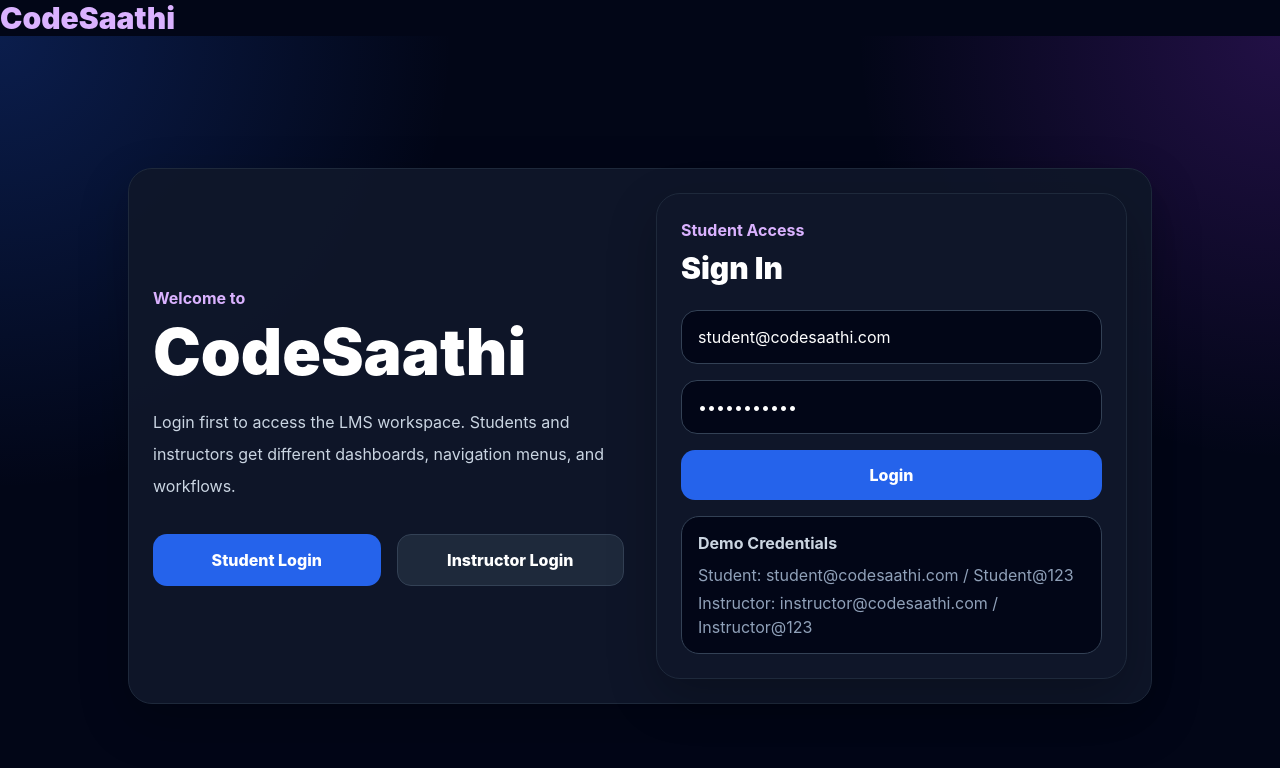
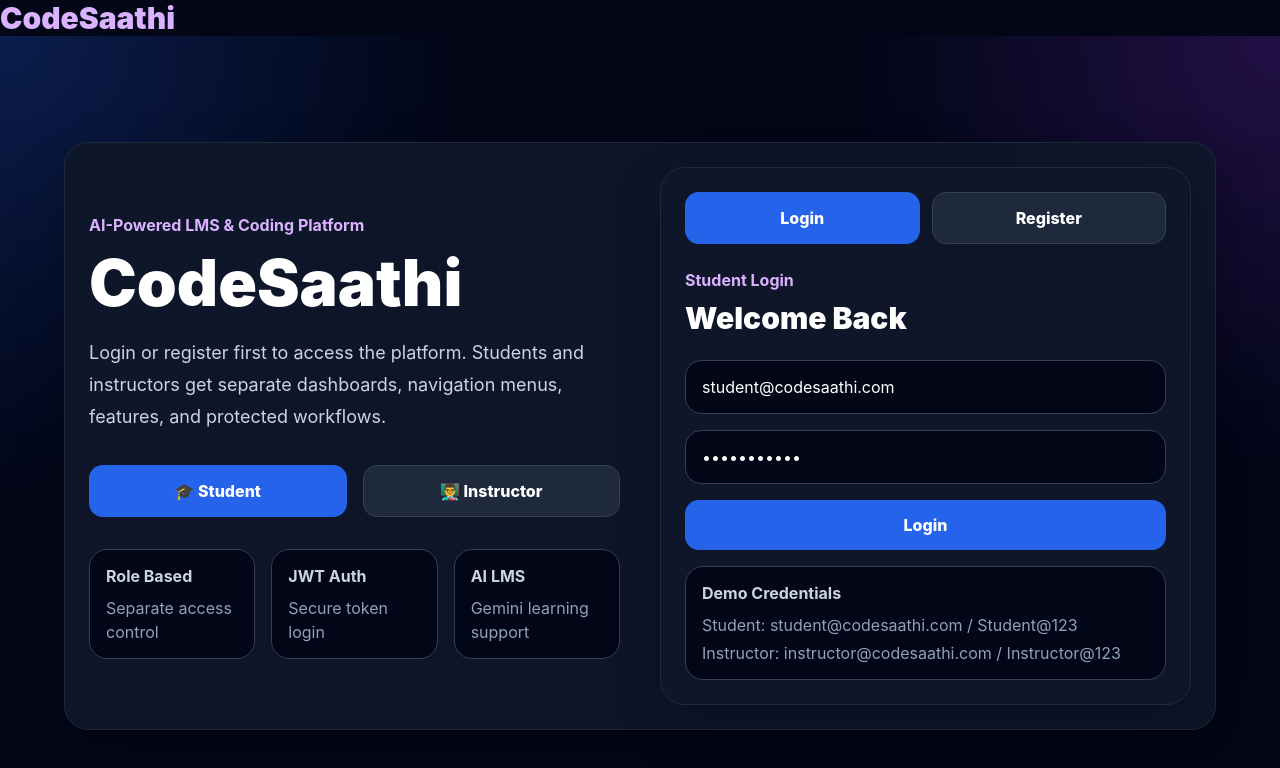
Before and after one commit to saraswati-5806/CodeSaathi, a Next.js app in the folder frontend/: page /login in a window 1280 px wide. Shown: the top 768 px of the page. Built offline with nearby package versions, Linux system fonts and the light colour scheme; no server answers.

Commit message:
Add login register and role based access page

```diff
--- a/frontend/src/app/login/page.js
+++ b/frontend/src/app/login/page.js
@@ -5,21 +5,23 @@
 const API_URL = process.env.NEXT_PUBLIC_API_URL || "http://localhost:5000";
 
 export default function LoginPage() {
+  const [mode, setMode] = useState("login");
   const [role, setRole] = useState("student");
+  const [name, setName] = useState("Demo Student");
   const [email, setEmail] = useState("student@codesaathi.com");
   const [password, setPassword] = useState("Student@123");
   const [loading, setLoading] = useState(false);
   const [message, setMessage] = useState("");
 
   useEffect(() => {
-    const savedToken = localStorage.getItem("codesaathi_token");
+    const token = localStorage.getItem("codesaathi_token");
     const savedRole = localStorage.getItem("codesaathi_role");
 
-    if (savedToken && savedRole === "instructor") {
+    if (token && savedRole === "instructor") {
       window.location.href = "/instructor/dashboard";
     }
 
-    if (savedToken && savedRole === "student") {
+    if (token && savedRole === "student") {
       window.location.href = "/dashboard";
     }
   }, []);
@@ -28,41 +30,53 @@
     setRole(nextRole);
 
     if (nextRole === "instructor") {
+      setName("Demo Instructor");
       setEmail("instructor@codesaathi.com");
       setPassword("Instructor@123");
     } else {
+      setName("Demo Student");
       setEmail("student@codesaathi.com");
       setPassword("Student@123");
     }
   };
 
-  const login = async () => {
+  const submitAuth = async () => {
     setLoading(true);
     setMessage("");
 
     try {
-      const response = await fetch(`${API_URL}/api/auth/login`, {
+      const endpoint = mode === "login" ? "/api/auth/login" : "/api/auth/register";
+
+      const body =
+        mode === "login"
+          ? { email, password }
+          : { name, email, password, role };
+
+      const response = await fetch(`${API_URL}${endpoint}`, {
         method: "POST",
         headers: {
           "Content-Type": "application/json",
         },
-        body: JSON.stringify({ email, password }),
+        body: JSON.stringify(body),
       });
 
       const data = await response.json();
 
       if (!response.ok || !data.success) {
-        throw new Error(data.message || "Login failed");
+        throw new Error(data.message || data.error || "Authentication failed");
       }
 
-      const finalRole = data.user?.role || role;
+      const finalUser = data.user || data.data?.user || { name, email, role };
+      const finalToken = data.token || data.data?.token;
+      const finalRole = finalUser.role || role;
 
-      localStorage.setItem("codesaathi_token", data.token);
+      if (!finalToken) {
+        throw new Error("Token missing from backend response");
+      }
+
+      localStorage.setItem("codesaathi_token", finalToken);
       localStorage.setItem("codesaathi_role", finalRole);
-      localStorage.setItem(
-        "codesaathi_user",
-        JSON.stringify(data.user || { email, role: finalRole })
-      );
+      localStorage.setItem("codesaathi_user", JSON.stringify(finalUser));
 
       if (finalRole === "instructor") {
         window.location.href = "/instructor/dashboard";
@@ -77,16 +91,20 @@
   };
 
   return (
-    <main className="app-bg min-h-screen flex items-center justify-center px-4">
-      <section className="card w-full max-w-5xl">
-        <div className="grid lg:grid-cols-2 gap-8 items-center">
+    <main className="app-bg min-h-screen flex items-center justify-center px-4 py-10">
+      <section className="card w-full max-w-6xl">
+        <div className="grid lg:grid-cols-2 gap-10 items-center">
           <div>
-            <p className="text-purple-300 font-bold">Welcome to</p>
-            <h1 className="hero-title mt-2">CodeSaathi</h1>
+            <p className="text-purple-300 font-bold">
+              AI-Powered LMS & Coding Platform
+            </p>
 
-            <p className="text-slate-300 mt-5 leading-8">
-              Login first to access the LMS workspace. Students and instructors
-              get different dashboards, navigation menus, and workflows.
+            <h1 className="hero-title mt-3">CodeSaathi</h1>
+
+            <p className="text-slate-300 mt-5 leading-8 text-lg">
+              Login or register first to access the platform. Students and
+              instructors get separate dashboards, navigation menus, features,
+              and protected workflows.
             </p>
 
             <div className="grid sm:grid-cols-2 gap-4 mt-8">
@@ -95,7 +113,7 @@
                 className={role === "student" ? "btn-blue" : "btn-dark"}
                 onClick={() => switchRole("student")}
               >
-                Student Login
+                🎓 Student
               </button>
 
               <button
@@ -103,16 +121,65 @@
                 className={role === "instructor" ? "btn-purple" : "btn-dark"}
                 onClick={() => switchRole("instructor")}
               >
-                Instructor Login
+                👨‍🏫 Instructor
               </button>
+            </div>
+
+            <div className="grid sm:grid-cols-3 gap-4 mt-8">
+              <div className="mini-card">
+                <b>Role Based</b>
+                <p className="text-slate-400 mt-2">Separate access control</p>
+              </div>
+
+              <div className="mini-card">
+                <b>JWT Auth</b>
+                <p className="text-slate-400 mt-2">Secure token login</p>
+              </div>
+
+              <div className="mini-card">
+                <b>AI LMS</b>
+                <p className="text-slate-400 mt-2">Gemini learning support</p>
+              </div>
             </div>
           </div>
 
           <div className="card">
-            <p className="text-purple-300 font-bold capitalize">{role} Access</p>
-            <h2 className="text-3xl font-black mt-2">Sign In</h2>
+            <div className="grid grid-cols-2 gap-3 mb-6">
+              <button
+                type="button"
+                className={mode === "login" ? "btn-blue" : "btn-dark"}
+                onClick={() => setMode("login")}
+              >
+                Login
+              </button>
+
+              <button
+                type="button"
+                className={mode === "register" ? "btn-purple" : "btn-dark"}
+                onClick={() => setMode("register")}
+              >
+                Register
+              </button>
+            </div>
+
+            <p className="text-purple-300 font-bold capitalize">
+              {role} {mode}
+            </p>
+
+            <h2 className="text-3xl font-black mt-2">
+              {mode === "login" ? "Welcome Back" : "Create Account"}
+            </h2>
 
             <div className="space-y-4 mt-6">
+              {mode === "register" && (
+                <input
+                  className="field"
+                  placeholder="Full Name"
+                  value={name}
+                  onChange={(event) => setName(event.target.value)}
+                />
+              )}
+
               <input
                 className="field"
                 placeholder="Email"
@@ -128,13 +195,28 @@
                 onChange={(event) => setPassword(event.target.value)}
               />
 
+              {mode === "register" && (
+                <select
+                  className="field"
+                  value={role}
+                  onChange={(event) => switchRole(event.target.value)}
+                >
+                  <option value="student">Student</option>
+                  <option value="instructor">Instructor</option>
+                </select>
+              )}
+
               <button
                 type="button"
-                onClick={login}
+                onClick={submitAuth}
                 disabled={loading}
                 className="btn-blue w-full"
               >
-                {loading ? "Logging in..." : "Login"}
+                {loading
+                  ? "Please wait..."
+                  : mode === "login"
+                  ? "Login"
+                  : "Create Account"}
               </button>
 
               {message && <div className="mini-card text-red-300">{message}</div>}
```
